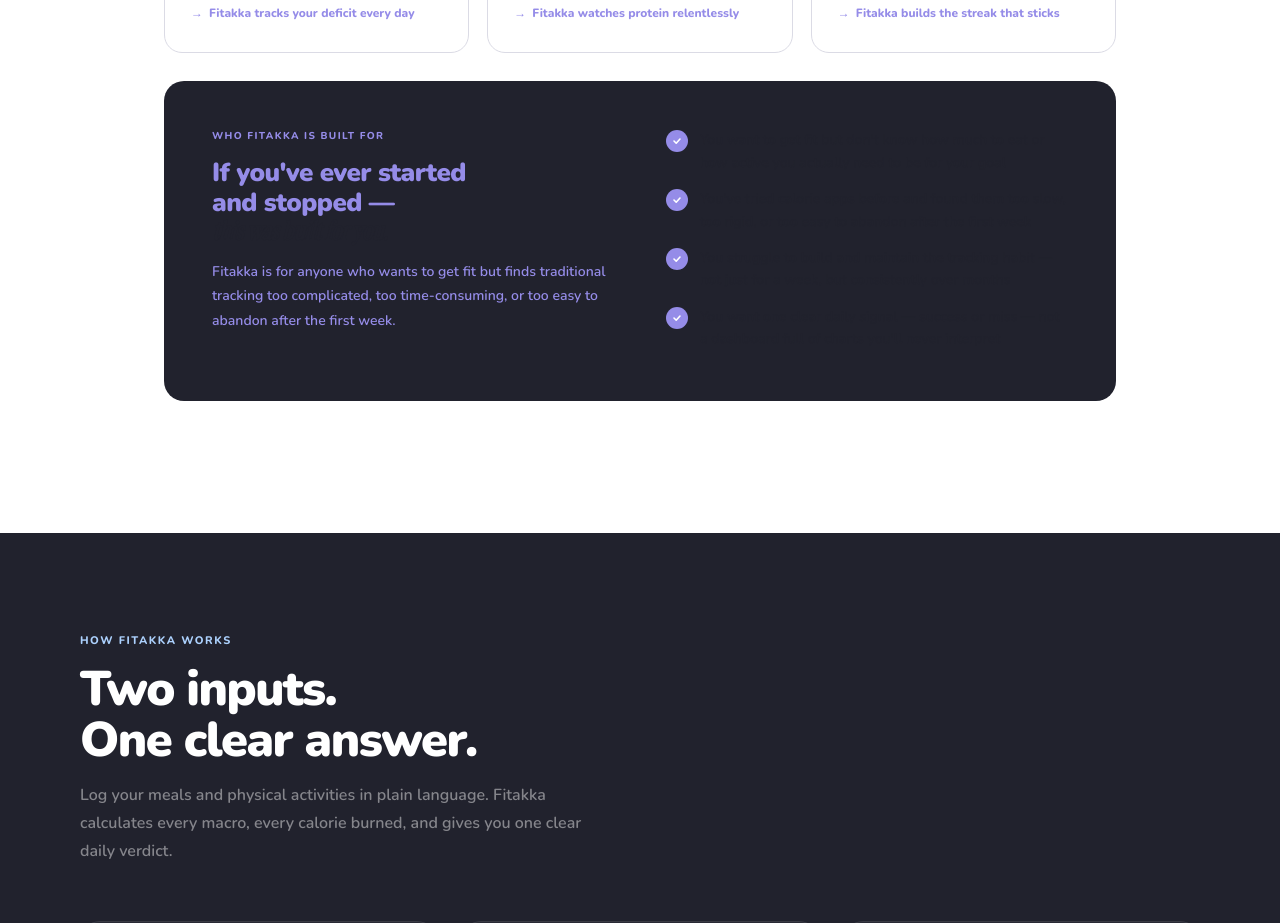
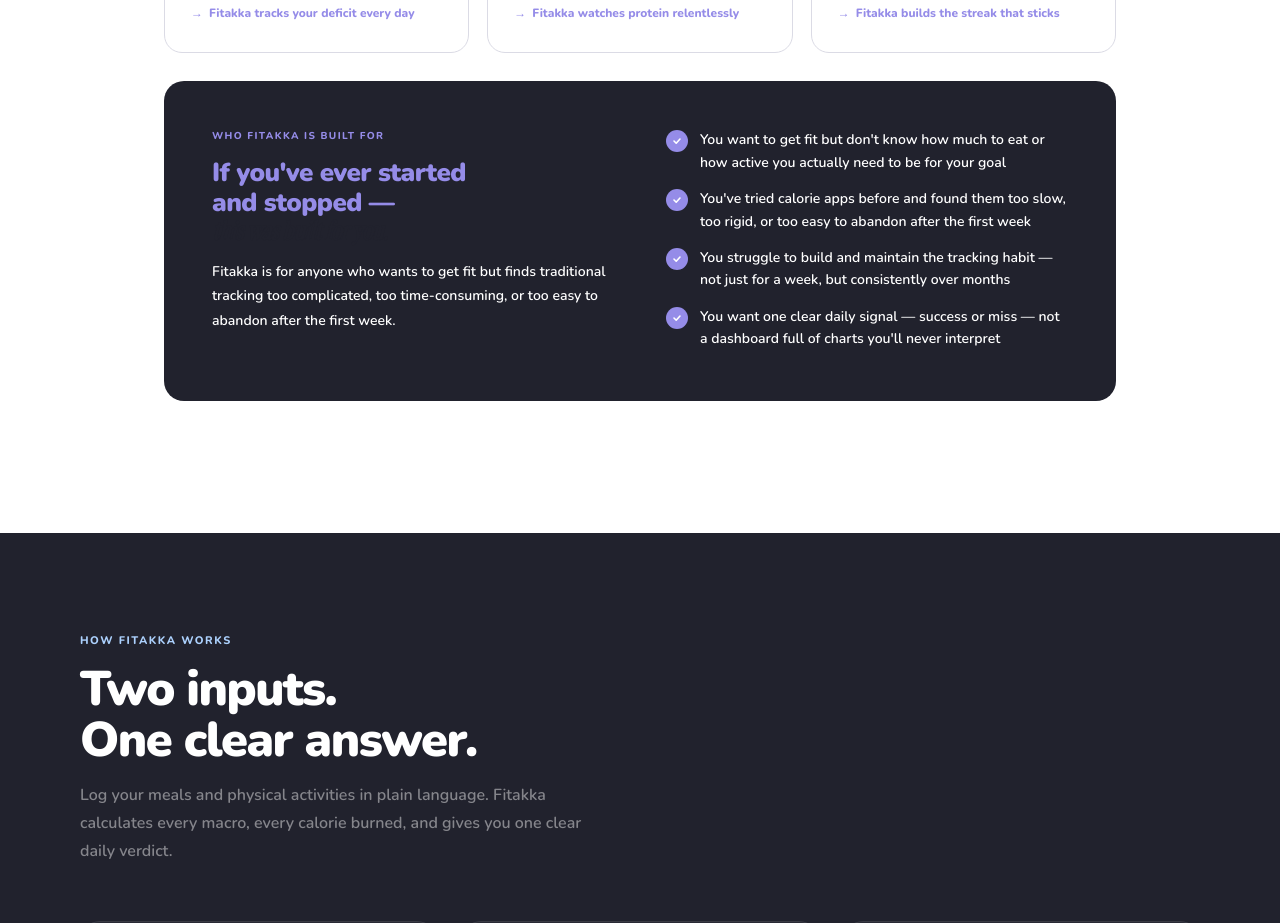
Before and after one commit to AarunPalanisamy/fitakka-web, a Next.js app: page / in a window 1280 px wide. Shown: the part 2780-3703 px from the top of the page. Built offline with nearby package versions, Linux system fonts and the light colour scheme.

Commit message:
UI color change

```diff
--- a/src/components/GoalsSection.tsx
+++ b/src/components/GoalsSection.tsx
@@ -60,7 +60,7 @@
               If you've ever started<br />and stopped —<br />
               <em className="serif-i text-ink">this was built for you.</em>
             </h3>
-            <p className="text-[14px] text-purple font-[600] leading-[1.75] mb-[20px]">
+            <p className="text-[14px] text-white font-[600] leading-[1.75] mb-[20px]">
               Fitakka is for anyone who wants to get fit but finds traditional tracking too complicated, too time-consuming, or too easy to abandon after the first week.
             </p>
           </div>
@@ -72,7 +72,7 @@
               "You struggle to build and maintain the tracking habit — not just for a week, but consistently over months",
               "You want one clear daily signal — success or miss — not a dashboard full of charts you'll never interpret"
             ].map((text, i) => (
-              <div key={i} className="flex items-start gap-[12px] text-[14px] font-[600] text-ink leading-[1.6]">
+              <div key={i} className="flex items-start gap-[12px] text-[14px] font-[600] text-white leading-[1.6]">
                 <div className="w-[22px] h-[22px] rounded-full bg-purple shrink-0 flex items-center justify-center mt-[1px]">
                   <svg width="10" height="10" viewBox="0 0 10 10" fill="none"><path d="M2 5l2.2 2.2L8 3" stroke="#fff" strokeWidth="1.6" strokeLinecap="round" strokeLinejoin="round"/></svg>
                 </div>
```
